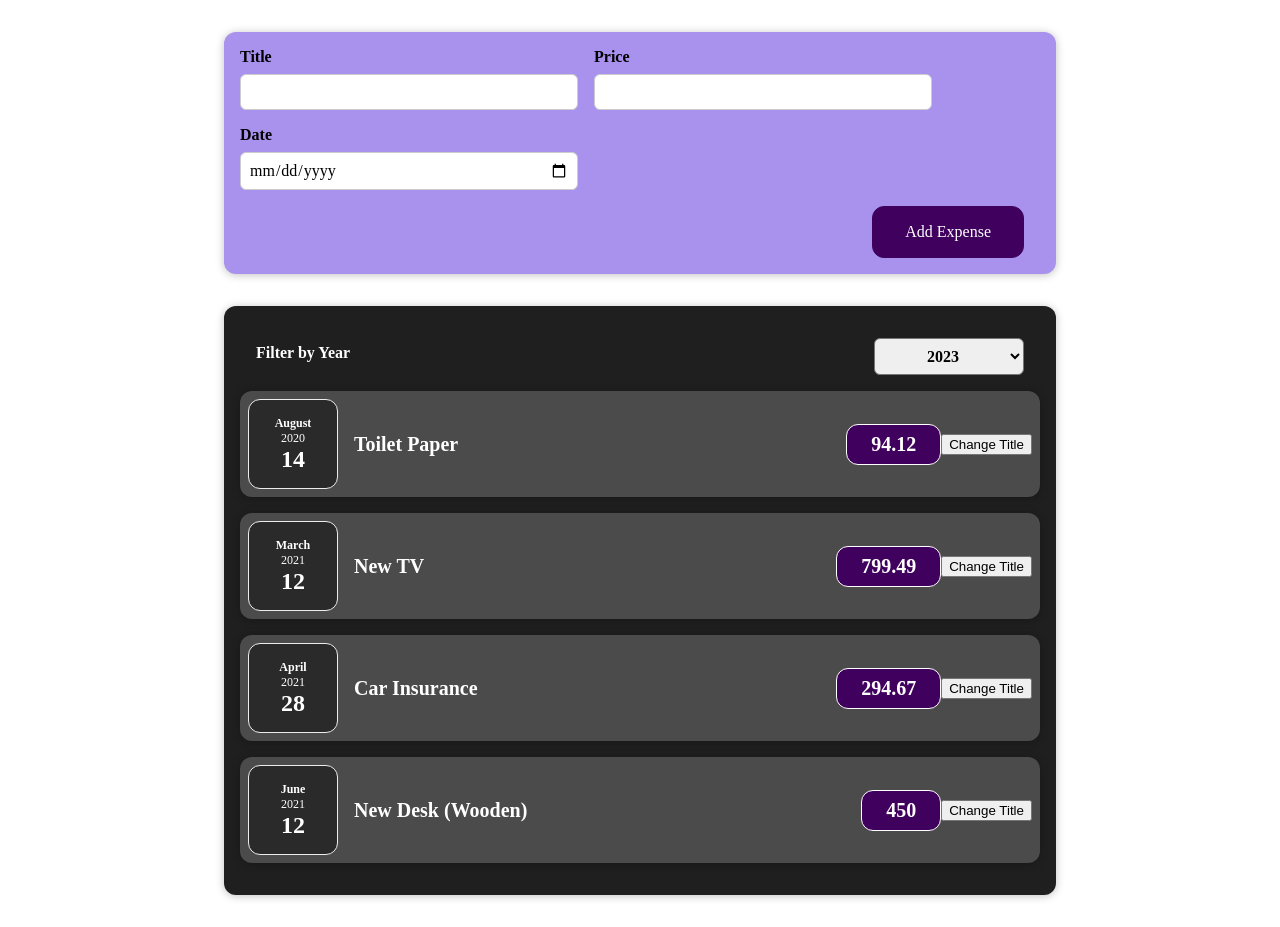
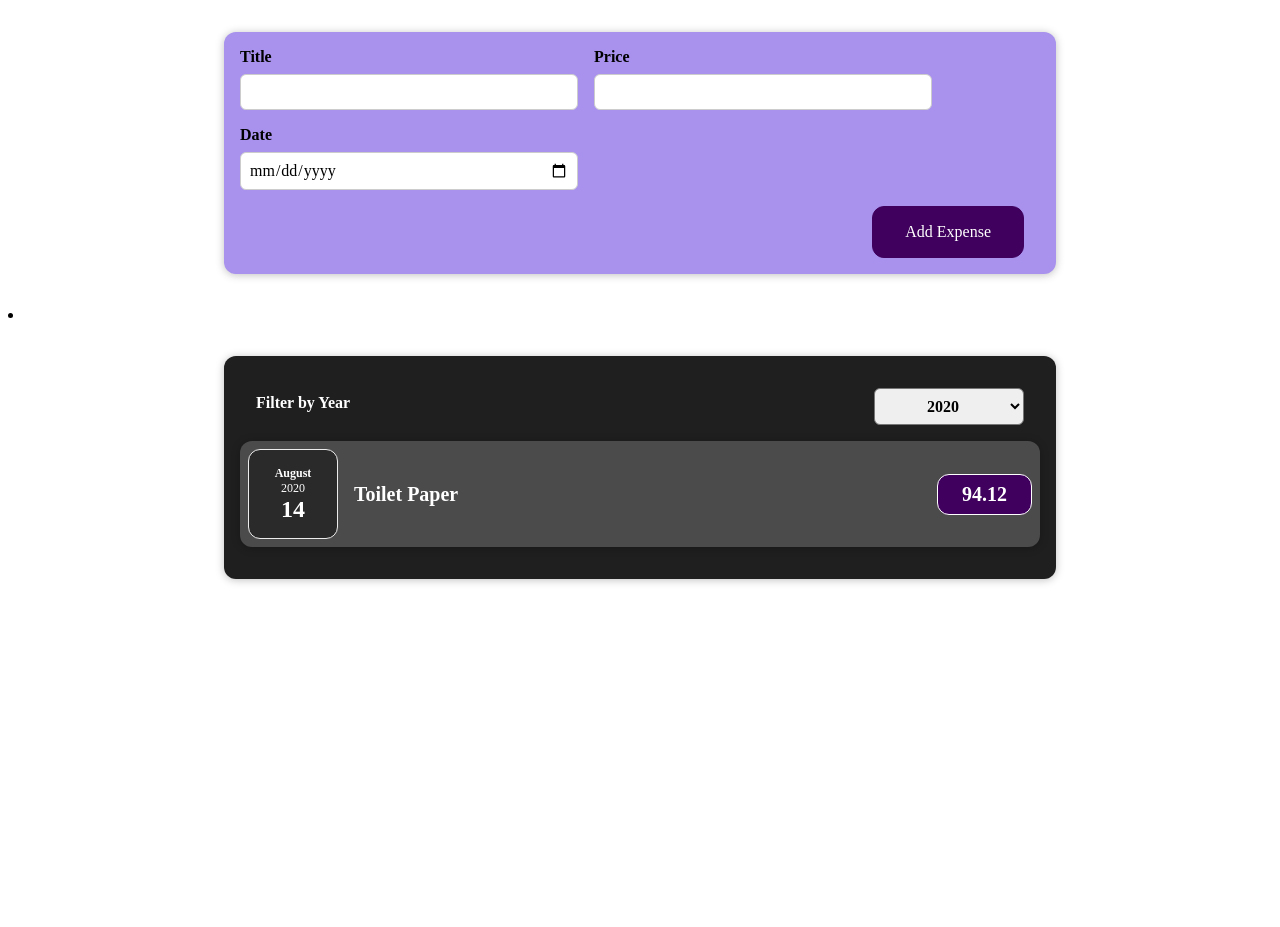
Before and after one commit to rajanchaudhari08/individual-expenditure-management, a React (Vite) app: page / in a window 1280 px wide. After the commit the page ends 800 px from the top, so only its background shows below. Built offline with nearby package versions, Linux system fonts and the light colour scheme.

Commit message:
Rendering data in stateful lists. Displaying conditional list content filtered by Year attribute.

```diff
--- a/src/App.jsx
+++ b/src/App.jsx
@@ -1,8 +1,9 @@
 import ExpenseListing from "./components/FunctionalDeployment/ExpenseListing";
 import InputExpense from "./components/UserInteraction/InputExpense";
+import { useState } from "react";
 
 const App = () => {
-  const expenseList = [
+  const initial__expenseList = [
     {
       id: "expenseID1",
       title: "Toilet Paper",
@@ -19,7 +20,7 @@ const App = () => {
       id: "expenseID3",
       title: "Car Insurance",
       price: 294.67,
-      date: new Date(2021, 3, 28),
+      date: new Date(2022, 3, 28),
     },
     {
       id: "expenseID4",
@@ -29,9 +30,14 @@ const App = () => {
     },
   ];
 
-  const saveExpenseDataHandler = (expenseObjectValue) => {
+  const [expenseList, setExpenseList] = useState(initial__expenseList);
+
+  const saveExpenseDataHandler = (expense) => {
     // console.log("Inclusion in App.jsx");
-    console.log(expenseObjectValue);
+    // console.log(expenseObjectValue);
+    setExpenseList((previousExpense) => {
+      return [expense, ...previousExpense];
+    });
   };
 
   return (
--- a/src/components/FunctionalDeployment/ExpenditureListing.jsx
+++ b/src/components/FunctionalDeployment/ExpenditureListing.jsx
@@ -1,18 +1,22 @@
 import "../FunctionalDeployment/ExpenditureListing.css";
 import ExpenditureDate from "../FunctionalDeployment/ExpenditureDate";
 import CardContainer from "../UserInterface/CardContainer";
-import { useState } from "react";
+// import { useState } from "react";
 const ExpenditureListing = (properties) => {
   // const expenseDate = new Date(2023, 3, 1);
   // const expenseTitle = "Car Insurance";
   // const expensePrice = "$294.67";
+
   // console.log("Nodes are evaluated by React")
-  // let title = properties.title;
-  const [title, setTitle] = useState(properties.title);
-  const clickHandler = () => {
-    setTitle("Updated!");
-    console.log(title);
-  };
+
+  let title = properties.title;
+
+  // const [title, setTitle] = useState(properties.title);
+
+  // const clickHandler = () => {
+  //   setTitle("Updated!");
+  //   console.log(title);
+  // };
   return (
     <CardContainer className="expense-item">
       {/* <div>{expenseDate.toISOString()}</div> */}
@@ -25,7 +29,7 @@ const ExpenditureListing = (properties) => {
         {/* <div className="expense-item__price">{expensePrice}</div> */}
         <div className="expense-item__price">{properties.price}</div>
       </div>
-      <button onClick={clickHandler}>Change Title</button>
+      {/* <button onClick={clickHandler}>Change Title</button> */}
     </CardContainer>
   );
 };
--- /dev/null
+++ b/src/components/FunctionalDeployment/ExpenseItems.css
@@ -0,0 +1,9 @@
+.expenses-item {
+  list-style: none;
+  padding: 0;
+}
+
+.expenses-item__fallback {
+  color: white;
+  text-align: center;
+}
--- /dev/null
+++ b/src/components/FunctionalDeployment/ExpenseItems.jsx
@@ -0,0 +1,21 @@
+import ExpenditureListing from "./ExpenditureListing";
+import "../FunctionalDeployment/ExpenseItems.css";
+const ExpenseItems = (properties) => {
+  if (properties.items.length === 0) {
+    return <h2 className="expenses-item__fallback">No Expense found</h2>;
+  }
+  return (
+    <ul className="expenses-item">
+      {properties.items.map((expense) => (
+        <ExpenditureListing
+          key={expense.id}
+          title={expense.title}
+          price={expense.price}
+          date={expense.date}
+        />
+      ))}
+    </ul>
+  );
+};
+
+export default ExpenseItems;
--- a/src/components/FunctionalDeployment/ExpenseListing.jsx
+++ b/src/components/FunctionalDeployment/ExpenseListing.jsx
@@ -1,23 +1,51 @@
 import { useState } from "react";
-import ExpenditureListing from "../FunctionalDeployment/ExpenditureListing";
+// import ExpenditureListing from "../FunctionalDeployment/ExpenditureListing";
 import "../FunctionalDeployment/ExpenseListing.css";
 import CardContainer from "../UserInterface/CardContainer";
 import FilterExpense from "./FilterExpense";
+import ExpenseItems from "./ExpenseItems";
 
 const ExpenseListing = (properties) => {
-  const [filterbyYear, setFilterbyYear] = useState("2023");
+  const [filterbyYear, setFilterbyYear] = useState("2020");
+
   const filterChangeHandler = (selectedYear) => {
     setFilterbyYear(selectedYear);
     // console.log(selectedYear);
   };
 
+  const filterExpenseItem = properties.expenseItem.filter((expense) => {
+    return expense.date.getFullYear().toString() === filterbyYear;
+  });
+
   return (
+    <li>
       <CardContainer className="expenses">
         <FilterExpense
           selected={filterbyYear}
           onChangeFilter={filterChangeHandler}
         />
+        <ExpenseItems items={filterExpenseItem} />
+        {/* {expenseContent} */}
+        {/* {properties.expenseItem.map((expense) => (
         <ExpenditureListing
+          key={expense.id}
+          title={expense.title}
+          price={expense.price}
+          date={expense.date}
+        />
+      ))} */}
+        {/* For reference: Ternary Conditional Operator */}
+        {/* {filterExpenseItem.length === 0 && <p>No Expenses found</p>} */}
+        {/* {filterExpenseItem.length > 0 &&
+        filterExpenseItem.map((expense) => {
+          <ExpenditureListing
+            key={expense.id}
+            title={expense.title}
+            price={expense.price}
+            date={expense.date}
+          />;
+        })} */}
+        {/* <ExpenditureListing
         title={properties.expenseItem[0].title}
         price={properties.expenseItem[0].price}
         date={properties.expenseItem[0].date}
@@ -36,8 +64,9 @@ const ExpenseListing = (properties) => {
         title={properties.expenseItem[3].title}
         price={properties.expenseItem[3].price}
         date={properties.expenseItem[3].date}
-      />
+      /> */}
       </CardContainer>
+    </li>
   );
 };
 export default ExpenseListing;
--- a/src/components/UserInteraction/InputFormExpense.jsx
+++ b/src/components/UserInteraction/InputFormExpense.jsx
@@ -3,7 +3,7 @@ import { useState } from "react";
 
 const InputFormExpense = (properties) => {
   const [inputText, setInputText] = useState("");
-  const [inputNumber, setInputNumber] = useState(null);
+  const [inputNumber, setInputNumber] = useState("");
   const [inputDate, setInputDate] = useState("");
 
   /* For reference */
@@ -84,7 +84,7 @@ const InputFormExpense = (properties) => {
       date: new Date(inputDate),
     };
 
-    console.log(expenseData);
+    // console.log(expenseData);
     properties.onUpdateExpenseData(expenseData);
 
     setInputText("");
```
Lines whose indentation alone changed are shown as unchanged.
